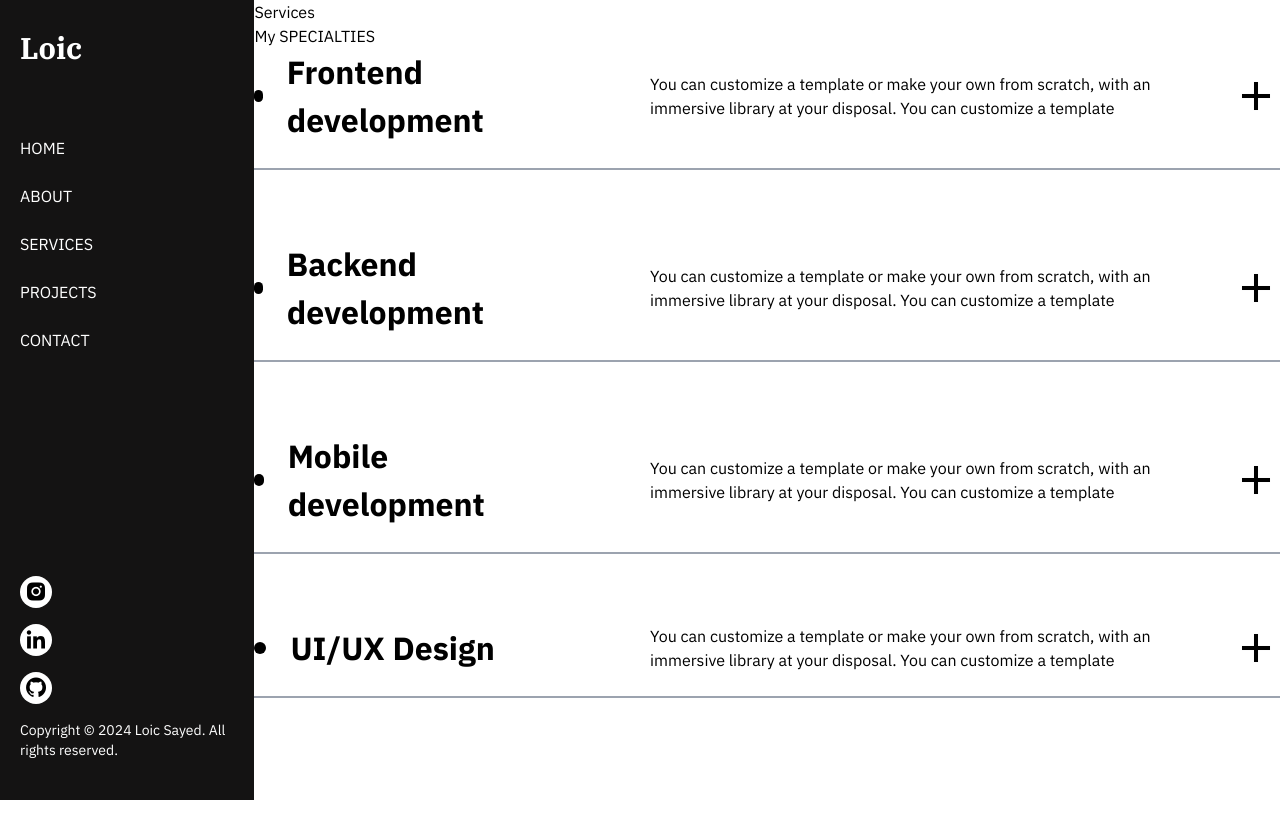
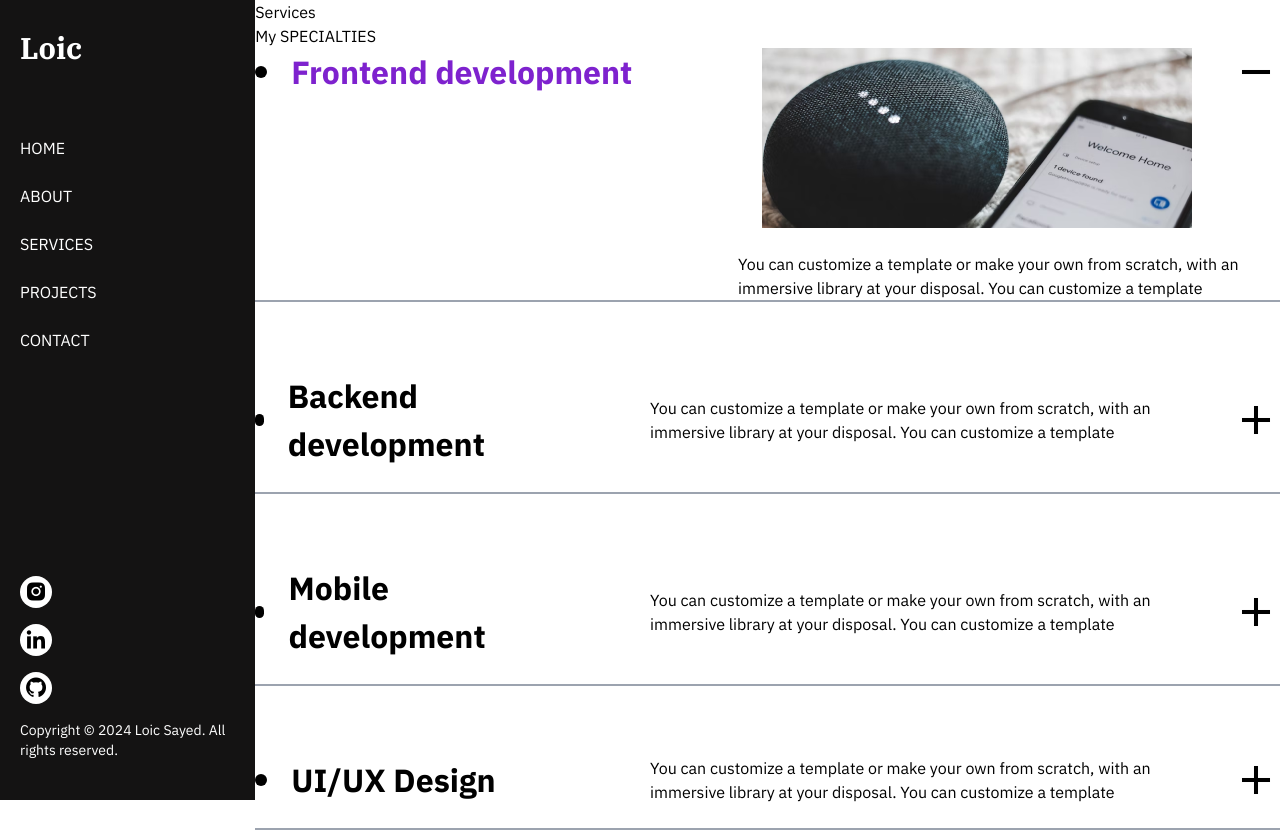
Before and after one commit to Ndahiroloicke/portfolio, a Next.js app: page /services in a window 1280 px wide. Both pictures are taken after a click on the element "Frontend development". Before the commit the page ends 800 px from the top, so only its background shows below. Built offline with nearby package versions, Linux system fonts and the light colour scheme.

Commit message:
development

```diff
--- a/src/components/serv.tsx
+++ b/src/components/serv.tsx
@@ -1,27 +1,66 @@
-"use client"
-import React, { FC, useState } from 'react'
+"use client";
+import React, { FC, useState } from "react";
+import Image from "next/image";
+import descImage from "../assets/descImage.png";
 interface ServeProps {
-    name: string,
-    description: string
+  name: string;
+  description: string;
 }
-const Serve:FC<ServeProps> = ({name,description}) => {
-    const [moredesc, setmoredesc] = useState(false)
+const Serve: FC<ServeProps> = ({ name, description }) => {
+  const [moredesc, setmoredesc] = useState(false);
   return (
     <div>
-                <div className='flex flex-row justify-between gap-x-32 mb-[24px] items-center'>
-                <div className='flex gap-x-6 flex-row items-center'>
-                <div className='rounded-full w-3 h-3 bg-black'></div>
-                <h1 className='font-bold text-[32px]' onClick={()=> setmoredesc(true)}>{name}</h1>
-                </div>
+      <div
+        className={
+          moredesc
+            ? "flex flex-row justify-between gap-x-32 mb-[24px] items-start"
+            : "flex flex-row justify-between gap-x-32 mb-[24px] items-center"
+        }
+      >
+        <div className="flex gap-x-6 flex-row items-center">
+          <div className="rounded-full w-3 h-3 bg-black"></div>
+          <h1
+            className={
+              moredesc
+                ? "font-bold text-[32px] text-purple-700 hover:cursor-pointer"
+                : "font-bold text-[32px] hover:cursor-pointer"
+            }
+            onClick={() => setmoredesc(!moredesc)}
+          >
+            {name}
+          </h1>
+        </div>
 
-                <div className='flex gap-x-10 flex-row items-center'>
-                <p className='w-[542px]'>{description}</p>
-                <i className='bx text-5xl bx-plus'></i>
-                </div>
-                </div>
-                <div className='w-auto h-[2px] bg-gray-400'></div>
-            </div>
-  )
-}
+        <div
+          className={
+            moredesc
+              ? "flex gap-x-10 flex-row items-start"
+              : "flex gap-x-10 flex-row items-center"
+          }
+        >
+          {moredesc ? (
+            <Image src={descImage} alt="description image" />
+          ) : (
+            <p className="w-[542px]">{description}</p>
+          )}
+          {moredesc ? (
+            <i
+              className="bx text-5xl bx-minus hover:cursor-pointer"
+              onClick={() => setmoredesc(!moredesc)}
+            ></i>
+          ) : (
+            <i className="bx hover:cursor-pointer text-5xl bx-plus"></i>
+          )}
+        </div>
+      </div>
+      {moredesc && (
+        <div className="flex justify-end">
+          <p className="w-[542px]">{description}</p>
+        </div>
+      )}
+      <div className="w-auto h-[2px] bg-gray-400"></div>
+    </div>
+  );
+};
 
-export default Serve
+export default Serve;
```
Also changed, not shown: src/assets/descImage.png (added).
